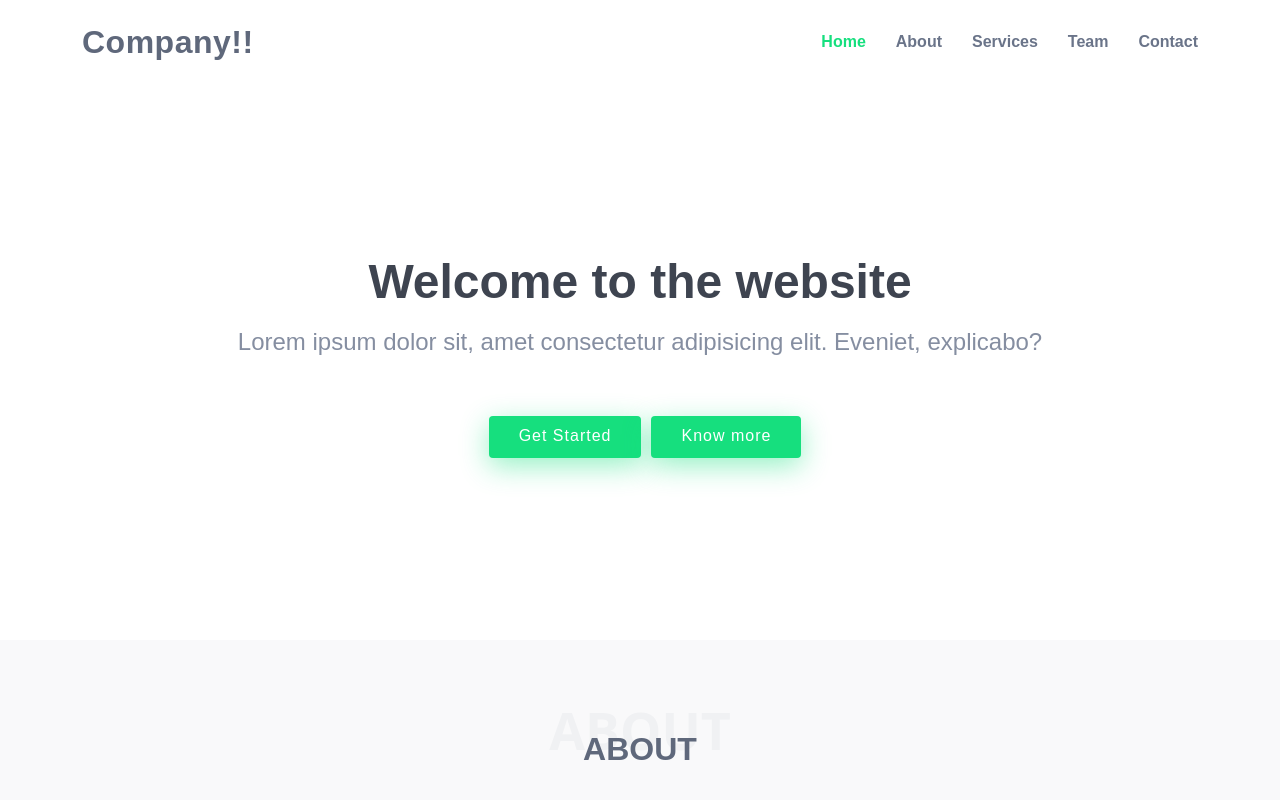
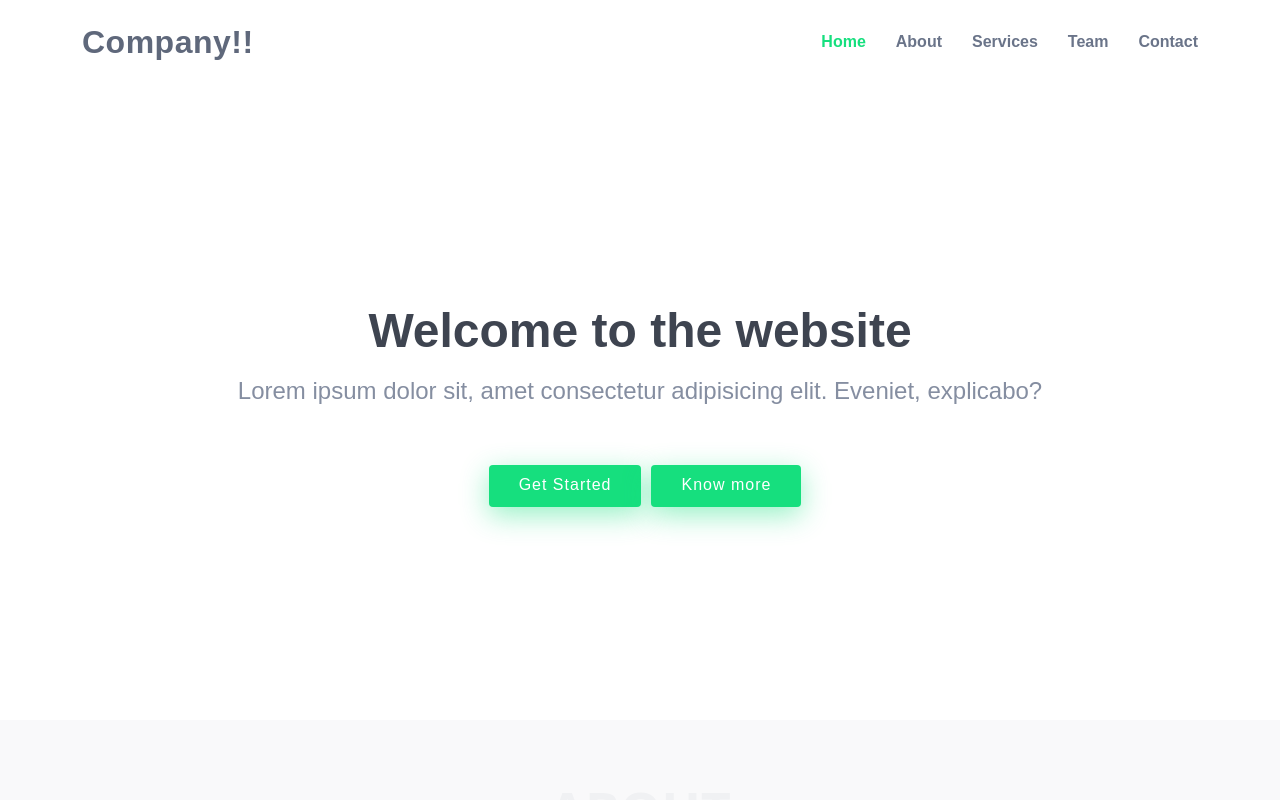
Before and after one commit to HarshDhakate/Website, a plain HTML site: page Website/index.html in a window 1280 px wide. Shown: the top 800 px of the page. Drawn offline with Linux system fonts and the light colour scheme.

Commit message:
minor change

```diff
--- a/Website/assets/css/style.css
+++ b/Website/assets/css/style.css
@@ -206,7 +206,8 @@ h1, h2, h3, h4, h5, h6 {
   width: 100%;
   height: 80vh;
   background: #fff;
-  padding-top: 82px;
+  margin-top: 80px;
+  padding-bottom: 100px;
 }
 
 #hero h1 {
```
